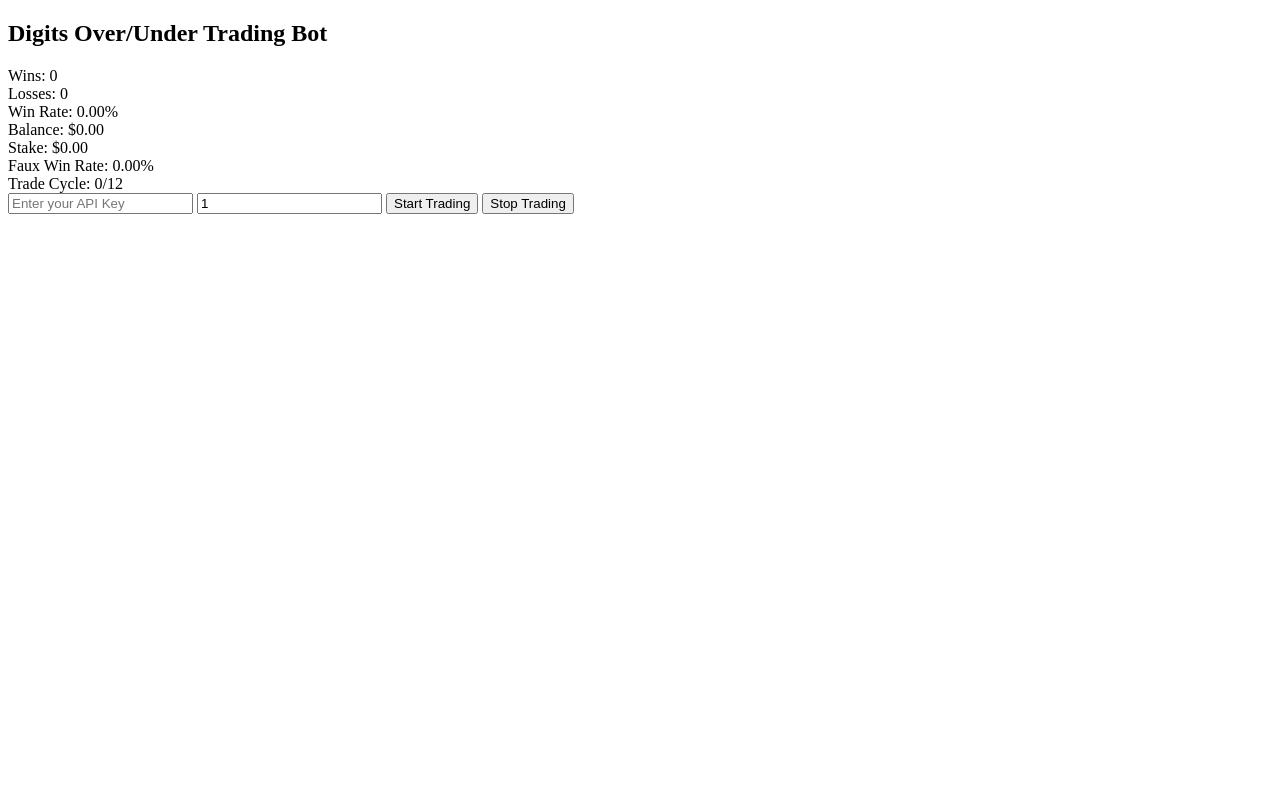
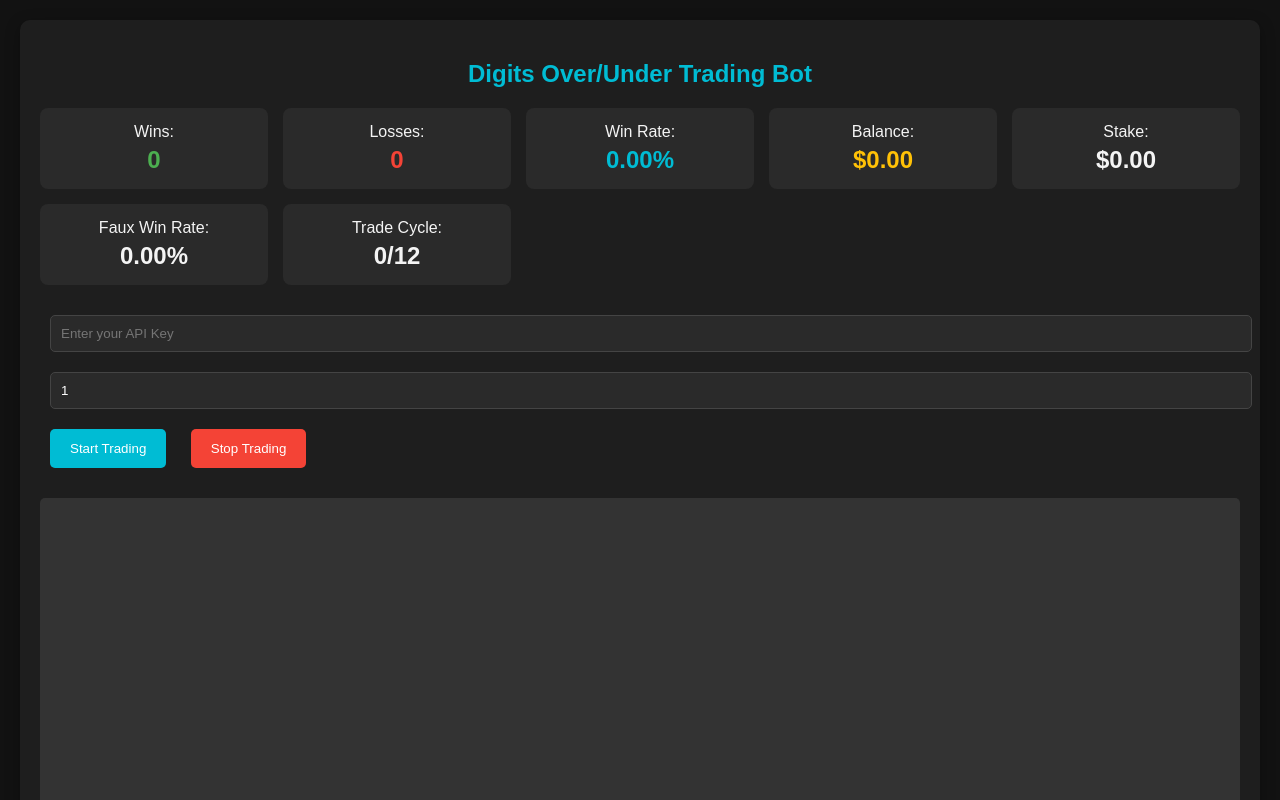
Before and after one commit to ggreen3/derive-over-under, a plain HTML site: page index.html in a window 1280 px wide. Shown: the top 800 px of the page. Drawn offline with Linux system fonts and the light colour scheme.

Commit message:
Update index.html

```diff
--- a/index.html
+++ b/index.html
@@ -6,6 +6,84 @@
   <title>Digits Over/Under Trading Bot</title>
   <style>
     /* Existing CSS styles remain unchanged */
+     body {
+      font-family: 'Arial', sans-serif;
+      background: #121212;
+      color: #f4f4f4;
+      padding: 20px;
+      margin: 0;
+    }
+    .container {
+      max-width: 1200px;
+      margin: auto;
+      padding: 20px;
+      background: #1e1e1e;
+      border-radius: 10px;
+      box-shadow: 0 4px 15px rgba(0, 0, 0, 0.3);
+    }
+    h2 {
+      color: #00bcd4;
+      text-align: center;
+    }
+    .stats {
+      display: grid;
+      grid-template-columns: repeat(auto-fit, minmax(200px, 1fr));
+      gap: 15px;
+      margin-bottom: 20px;
+    }
+    .stats div {
+      background: #2a2a2a;
+      padding: 15px;
+      border-radius: 8px;
+      text-align: center;
+    }
+    .stats div span {
+      font-size: 24px;
+      font-weight: bold;
+      display: block;
+      margin-top: 5px;
+    }
+    #wins { color: #4caf50; }
+    #losses { color: #f44336; }
+    #winRate { color: #00bcd4; }
+    #balance { color: #ffc107; }
+    .log {
+      background: #333;
+      padding: 15px;
+      border-radius: 5px;
+      height: 400px;
+      overflow-y: auto;
+      font-family: monospace;
+      margin-top: 20px;
+    }
+    .log p {
+      margin: 5px 0;
+      padding: 5px;
+      border-bottom: 1px solid #444;
+    }
+    .log .win { color: #4caf50; }
+    .log .loss { color: #f44336; }
+    .log .info { color: #00bcd4; }
+    button {
+      background: #00bcd4;
+      color: white;
+      border: none;
+      padding: 12px 20px;
+      border-radius: 5px;
+      cursor: pointer;
+      margin: 10px;
+    }
+    button:hover { opacity: 0.9; }
+    #stopBtn { background: #f44336; }
+    input {
+      width: calc(100% - 20px);
+      padding: 10px;
+      margin: 10px;
+      background: #2a2a2a;
+      color: #fff;
+      border: 1px solid #444;
+      border-radius: 5px;
+    }
   </style>
 </head>
 <body>
```
